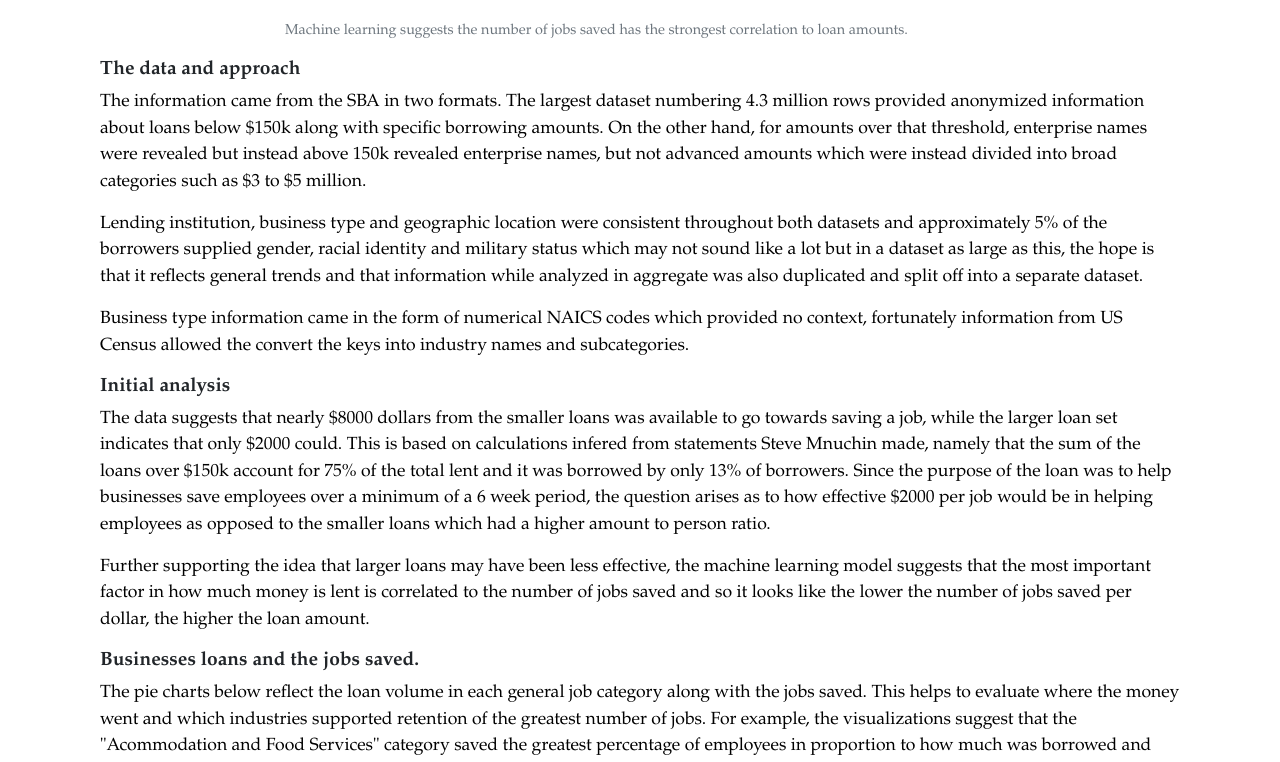
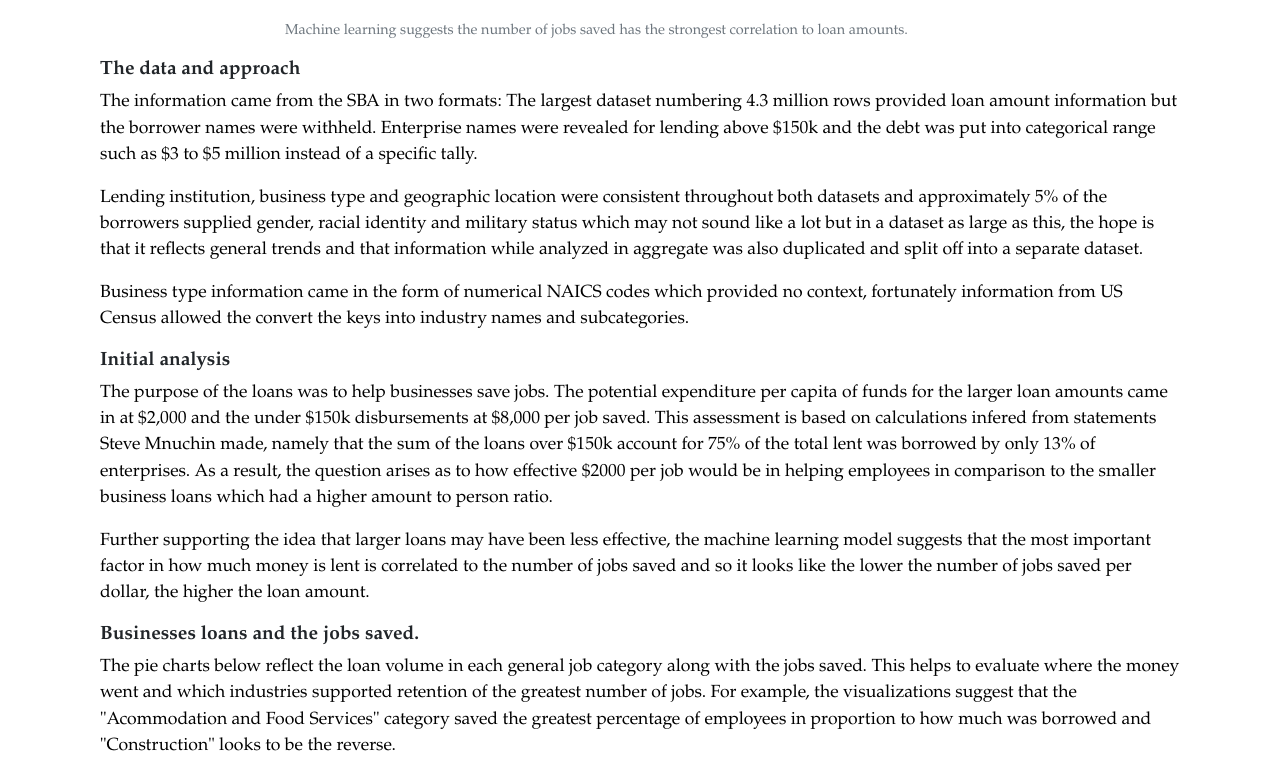
Before and after one commit to sherirosalia/cash_for_covid_clean_machine_pipeline, a plain HTML site: page docs/index.html in a window 1280 px wide. Shown: the part 1269-2031 px from the top of the page. Drawn offline with nearby package versions, Linux system fonts and the light colour scheme.

Commit message:
revisions

```diff
--- a/docs/index.html
+++ b/docs/index.html
@@ -98,12 +98,10 @@
                 <div class="row">
                     <div class="col-md-12">
                         <h2>The data and approach</h2>
-                        <p> The information came from the SBA in two formats. The largest dataset numbering 4.3 million
-                            rows provided anonymized information about loans below $150k along with specific borrowing amounts.
-                            On the other hand, for amounts over that threshold, enterprise names were revealed but instead
-                             above 150k revealed enterprise names, but not advanced amounts which
-                            were instead divided into broad categories such as $3 to $5 million.
-
+                        <p> The information came from the SBA in two formats: The largest dataset numbering 4.3 million
+                            rows provided loan amount information but the borrower names were withheld.
+                            Enterprise names were revealed for lending above $150k and the debt was put into categorical range
+                            such as $3 to $5 million instead of a specific tally.
                         </p>
                         <p> Lending institution, business type and geographic location were consistent throughout
                             both datasets and approximately 5% of the borrowers supplied gender, racial identity and military status which
@@ -140,12 +138,12 @@
                 <div class="row">
                     <div class="col-md-12">
                         <h2>Initial analysis</h2>
-                        <p>The data suggests that nearly $8000 dollars from the smaller loans was available to go towards saving a job, while the larger
-                            loan set indicates that only $2000 could. This is based on calculations infered from statements Steve Mnuchin
-                            made, namely that the sum of the loans over $150k account for 75% of the total lent and it was borrowed by only
-                            13% of borrowers. Since the purpose of the loan was to help businesses save employees over a minimum of a
-                            6 week period, the question arises as to how effective $2000 per job would be in helping employees as opposed to
-                            the smaller loans which had a higher amount to person ratio.
+                        <p>The purpose of the loans was to help businesses save jobs. The potential expenditure per capita  of funds for the larger
+                            loan amounts came in at $2,000 and the under $150k disbursements at $8,000 per job saved. This assessment is
+                             based on calculations infered from statements Steve Mnuchin
+                            made, namely that the sum of the loans over $150k account for 75% of the total lent  was borrowed by only
+                            13% of enterprises.  As a result, the question arises as to how effective $2000 per job would be in helping employees in comparison
+                            to the smaller business loans which had a higher amount to person ratio.
 
                         </p>
                         <p>
@@ -267,14 +265,6 @@
                                 are to obtain granularity on loan dispersement per job saved in various categories, regional lending
                                 differences such as rural
                                 vs urban, differences between banks in various states.
-
-                            One race based observation for loans under $150k
-                                is that Asians borrowed almost twice as much as Hispanics did while only
-                            being one third the size of the Hispanic population. There could be any number of reasons for this but examining
-                            rates of self employment, business types and/or cultural attitudes towards business investment may be illuminating.
-                            Additionally, it is
-                            possible that Asians answered the racial inquiry more often than Hispanics which would skew the results.
-
                             </p>
                             <p>
                                 One race based observation for loans under $150k
@@ -283,14 +273,11 @@
                             rates of self employment, business types and/or cultural attitudes towards business investment may be illuminating.
                             Additionally, it is
                             possible that Asians answered the racial inquiry more often than Hispanics which would skew the results.
-
                             </p>
                             <p>
                             The above being said, the next step in the process is using SQL relational databases for ease of combining sources
                             and to visualize the results with Tableau. The repository for these applications is linked below.
-                            </p>
-                            <h2>The next step</h2>
-                            <p>Application of big data and machine learning techniques form the basis of the first part of a journey to see what stories are revealed
+                            </p> Application of big data and machine learning techniques form the basis of the first part of a journey to see what stories are revealed
                             and where to focus granular analysis in order to understand more about this ongoing economic crisis at a human and macro level.</p>
                             <p>Analysis Repository:
                             <a href='https://github.com/sherirosalia/cash_for_covid_deep_dive'>Cash for covid, deep dive</a>.
```
